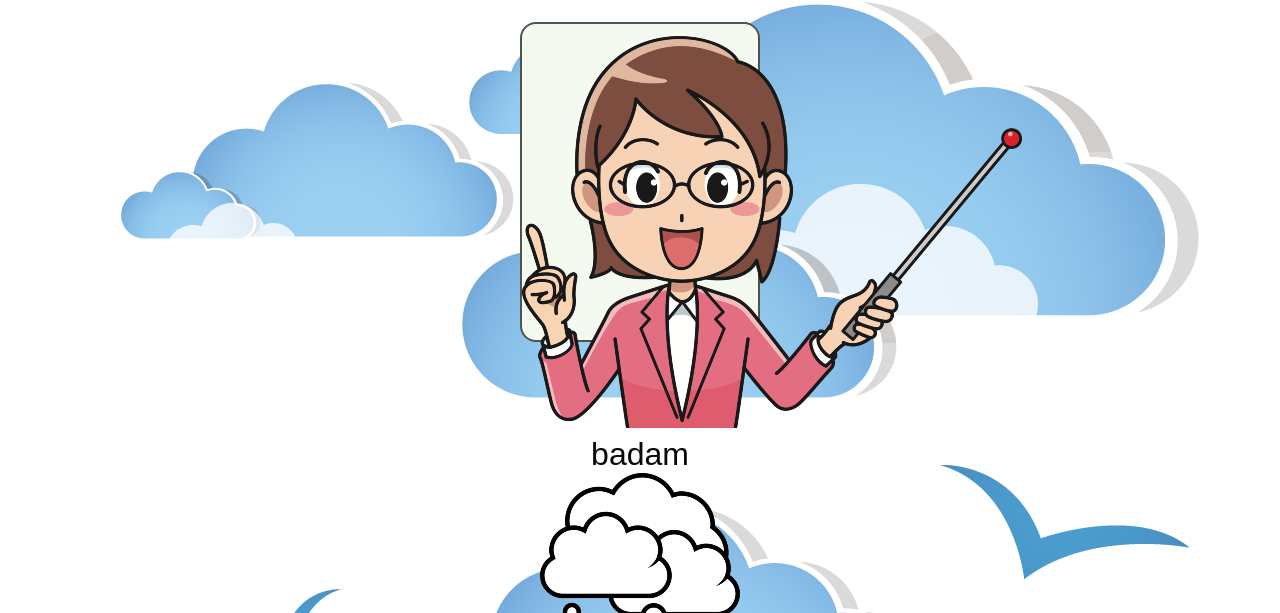
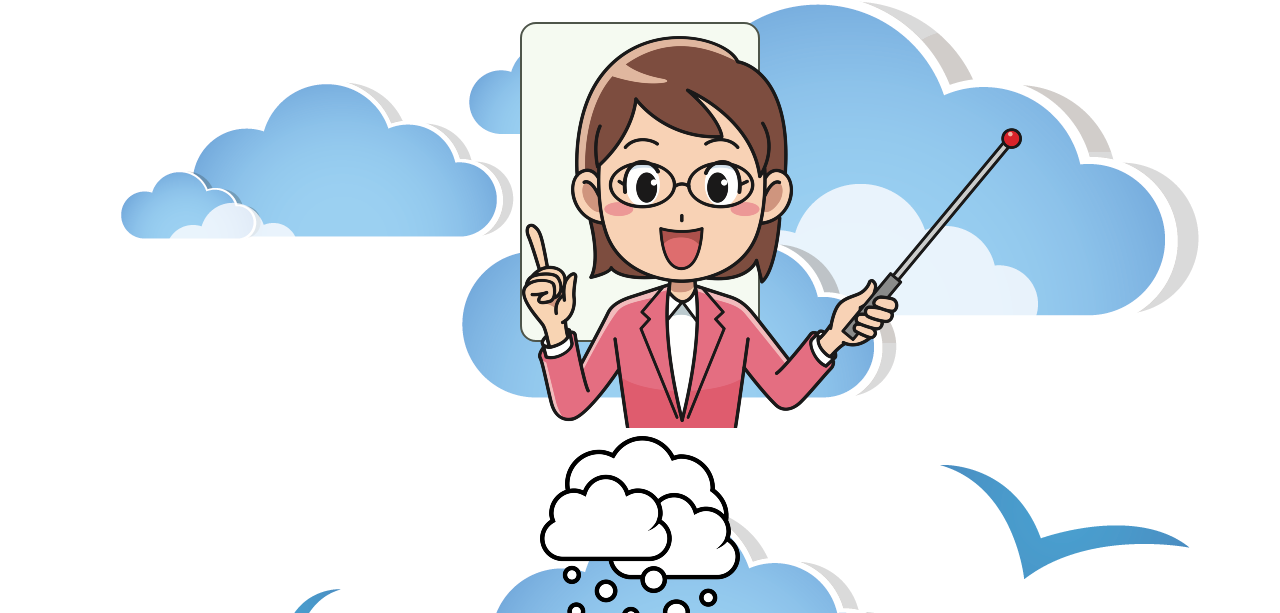
Before and after one commit to KundeyVishwanath/mernstack_weather, a plain HTML site: page index.html in a window 1280 px wide. Shown: the part 339-952 px from the top of the page. Drawn offline with Linux system fonts and the light colour scheme.

Commit message:
Update index.html

```diff
--- a/index.html
+++ b/index.html
@@ -45,7 +45,7 @@
       <img src="gal2.png" alt="">
 
 
-      <div class="temp">badam</div>
+      <div class="temp"></div>
       <div class="summary"></div>
       <div class="location"></div>
       <img src="cloud1.png" alt="">
```
